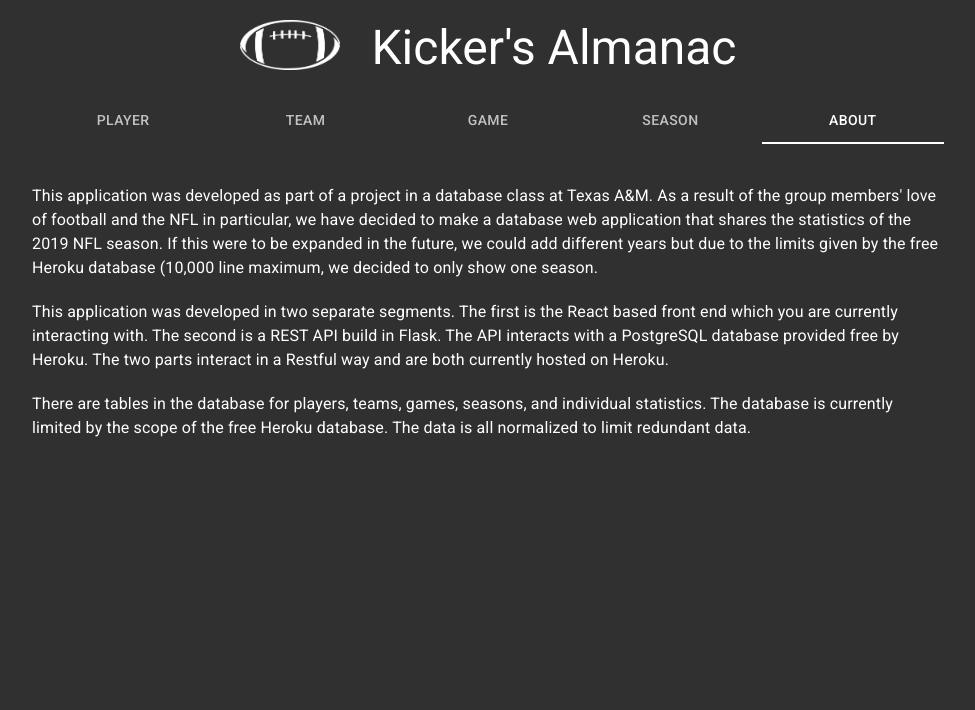
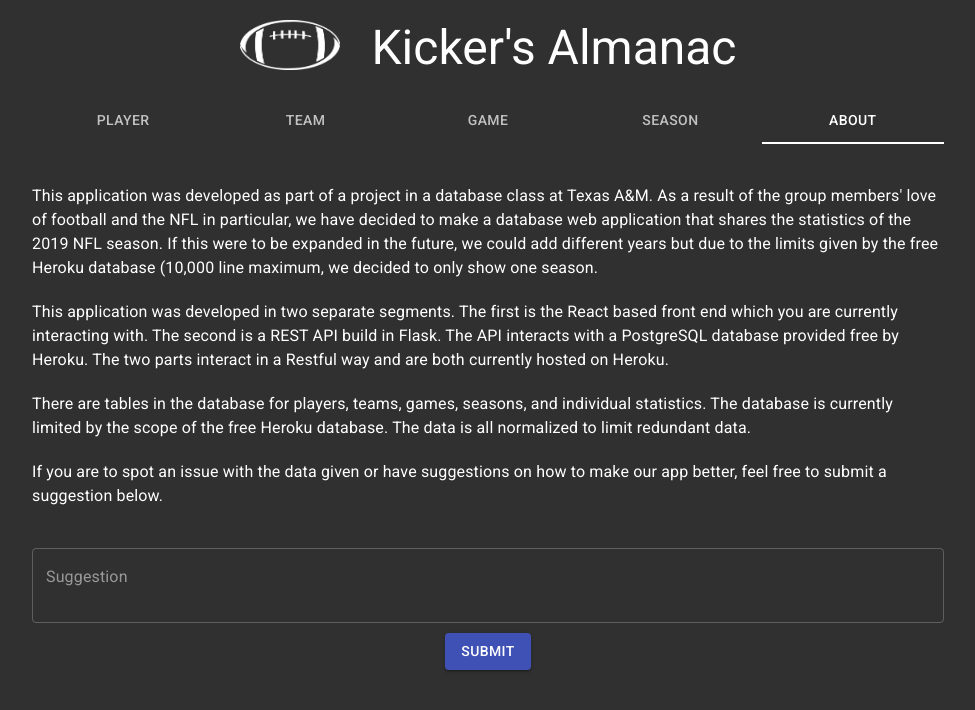
Before and after one commit to nick-johnson333/csce-310-frontend, a React (Create React App) app: page / in a window 1280 px wide. Both pictures are taken after a click on the tab "ABOUT". Shown: the top 710 px of the page, without its empty margins (152-1127 px from the left). Built offline with nearby package versions, Linux system fonts and the light colour scheme.

Commit message:
suggestion box

```diff
--- a/src/tabs/About.js
+++ b/src/tabs/About.js
@@ -1,10 +1,36 @@
 import React from 'react';
-import { Typography } from '@material-ui/core';
+import { useForm, ErrorMessage, Controller } from 'react-hook-form';
+import { Typography, TextField, Grid, Button } from '@material-ui/core';
 
 export default function About() {
+    const { handleSubmit, errors, control } = useForm();
+    const onSubmit = () => {
+        if (suggestion !== '') {
+            setSuggestion('');
+            alert('Submitted suggestion. Thank you.');
+        }
+        // (async (data) => {
+        //     const rawResponse = await fetch('http://kicker-almanac-backend.herokuapp.com/user_suggestions', {
+        //         method: 'POST',
+        //         headers: {
+        //         'Accept': 'application/json',
+        //         'Content-Type': 'application/json'
+        //         },
+        //         body: JSON.stringify({'suggestion': data})
+        //     });
+        //     const content = await rawResponse.json();
+
+        //     alert('Submitted suggestion. Thank you.');
+        // })();
+    };
+
+    const [suggestion, setSuggestion] = React.useState('');
+    const changeSuggestion = (event, newValue) => {
+        setSuggestion(event.target.value);
+    }
 
     return (
-        <>
+        <form onSubmit={ handleSubmit(onSubmit) }>
         <Typography style={{paddingBottom:20}} children=
             "This application was developed as part of a project in a database class at Texas A&M.
             As a result of the group members' love of football and the NFL in particular,
@@ -24,10 +50,24 @@ export default function About() {
             statistics. The database is currently limited by the scope
             of the free Heroku database. The data is all normalized to limit redundant data."
         />
-            {/* <Typography style={{paddingBottom:20}} children=
+        <Typography style={{paddingBottom:40}} children=
             "If you are to spot an issue with the data given or have suggestions on how to make
             our app better, feel free to submit a suggestion below."
-            /> */}
-        </>
+        />
+
+            <TextField
+                placeholder="Suggestion"
+                value={suggestion} onChange={changeSuggestion}
+                multiline
+                rows={2}
+                rowsMax={4}
+                fullWidth={true}
+                variant='outlined'
+                style={{paddingBottom:10}}
+            />
+            <Grid item container justify='center' xs={12}>
+            <Button type="submit" children="Submit" variant="contained" color="primary" />
+          </Grid>
+        </form>
     )
 }
```
Lines whose indentation alone changed are shown as unchanged.
